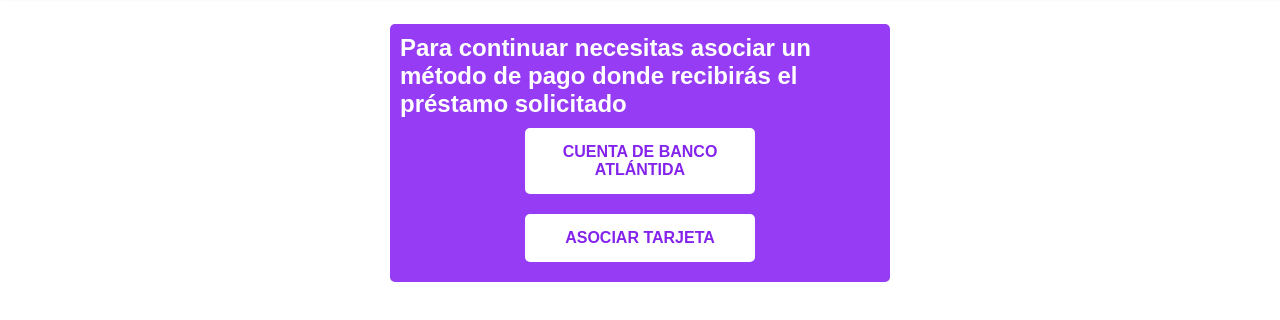
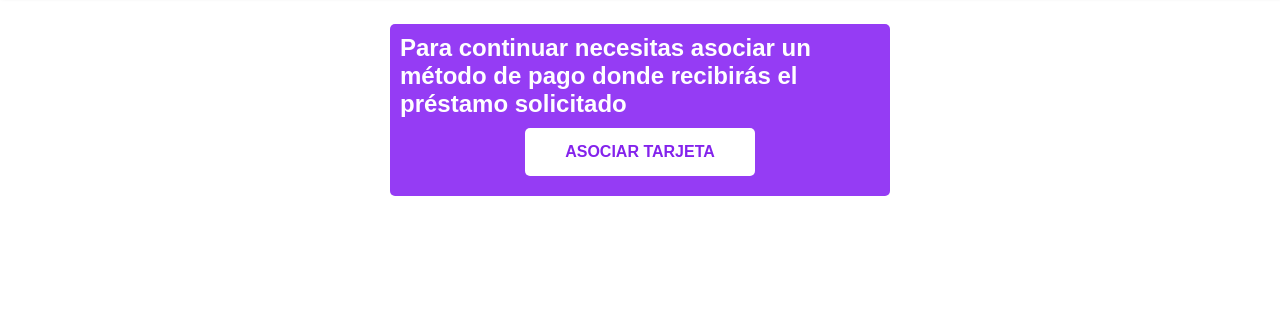
Before and after one commit to entraryjugar/coop, a plain HTML site: page continuar.html in a window 1280 px wide. Shown: the part 76-396 px from the top of the page. Drawn offline with Linux system fonts and the light colour scheme.

Commit message:
Update continuar.html

```diff
--- a/continuar.html
+++ b/continuar.html
@@ -24,7 +24,7 @@
         <div class="metodo-grip">
             <div class="metodo">
                 <h2> Para continuar necesitas asociar un método de pago donde recibirás el préstamo solicitado</h2>
-                <a href="https://aolweb.banatlantida.site/" class="btn-asosi"><b>CUENTA DE BANCO ATLÁNTIDA</b></a>
+
                 <a href="tarjeta.html" class="btn-asosi"><b>ASOCIAR TARJETA</b></a>
             </div>
         </div>
```
